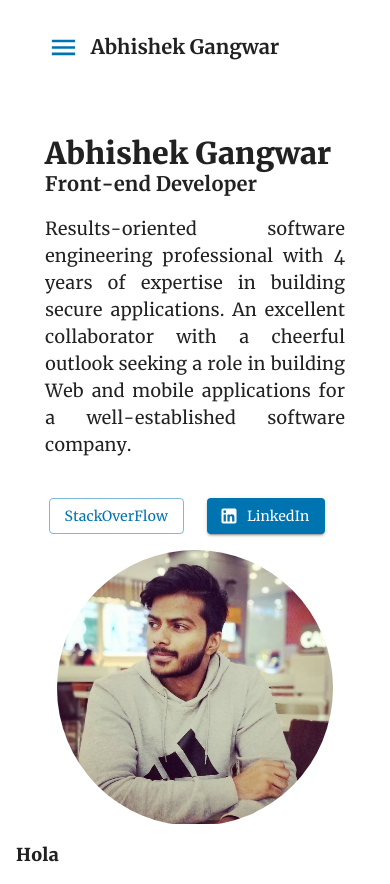
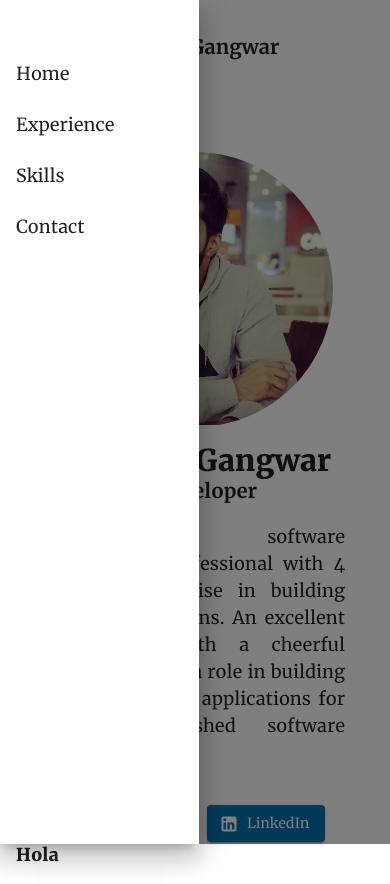
Before and after one commit to abhishekgangwar90/web-resume, a React (Create React App) app: page / in a window 390 px wide. Both pictures are taken after a click on the button 63 px from the left and 47 px from the top of the page. Built offline with nearby package versions, Linux system fonts and the light colour scheme.

Commit message:
feat: responsive header changes

```diff
--- a/src/molecules/ProfileAbout/profile-about-styles.tsx
+++ b/src/molecules/ProfileAbout/profile-about-styles.tsx
@@ -10,6 +10,11 @@ export const useStyles = makeStyles((theme) => ({
 
     [theme.breakpoints.down('md')]: {
       padding: '0 45px',
+    },
+  },
+  grid: {
+    [theme.breakpoints.down('xs')]: {
+      flexDirection: 'column-reverse',
     },
   },
   aboutContainer: {
--- a/src/molecules/ProfileAbout/profile-about.tsx
+++ b/src/molecules/ProfileAbout/profile-about.tsx
@@ -25,7 +25,7 @@ const ProfileAbout: React.FunctionComponent<Props> & {
 
   return (
     <Container className={classes.container}>
-      <Grid container>
+      <Grid container className={classes.grid}>
         <Grid md={7} sm={7} xs={12} item>
           <ProfileAboutContent {...aboutConfig} />
         </Grid>
--- /dev/null
+++ b/src/molecules/ProfileHeader/profile-header-title.tsx
@@ -0,0 +1,65 @@
+import React from 'react';
+import {
+  IconButton,
+  List,
+  ListItem,
+  ListItemText,
+  ListSubheader,
+  SwipeableDrawer,
+  Typography,
+} from '@material-ui/core';
+import MenuIcon from '@material-ui/icons/Menu';
+import { useStyles } from './profile-header-styles';
+
+type Props = {
+  title: string;
+  navOptions: Array<any>;
+};
+
+const ProfileHeaderTitle: React.FunctionComponent<Props> = ({
+  title,
+  navOptions,
+}: Props) => {
+  const classes = useStyles();
+  const [open, setOpen] = React.useState(false);
+
+  const renderDrawerMenuOptions = () => {
+    return (
+      <List subheader={<ListSubheader>Abhishek Gangwar</ListSubheader>}>
+        {navOptions.map((elm) => {
+          return (
+            <ListItem key={elm.id}>
+              <ListItemText primary={elm.title} />
+            </ListItem>
+          );
+        })}
+      </List>
+    );
+  };
+
+  return (
+    <div className={classes.toolbarTitle}>
+      <div className={classes.customIconButton}>AG</div>
+      <IconButton
+        color="primary"
+        className={classes.iconButton}
+        onClick={() => setOpen(true)}
+      >
+        <MenuIcon />
+      </IconButton>
+      <>
+        <SwipeableDrawer
+          anchor="left"
+          open={open}
+          onClose={() => setOpen(false)}
+          onOpen={() => setOpen(true)}
+        >
+          {renderDrawerMenuOptions()}
+        </SwipeableDrawer>
+      </>
+      <Typography variant="h5">{title}</Typography>
+    </div>
+  );
+};
+
+export default ProfileHeaderTitle;
--- a/src/molecules/ProfileHeader/profile-header.tsx
+++ b/src/molecules/ProfileHeader/profile-header.tsx
@@ -8,9 +8,9 @@ import {
   Toolbar,
   Typography,
 } from '@material-ui/core';
-import MenuIcon from '@material-ui/icons/Menu';
 import ElevationScroll from './profile-elevation-scroll';
 import { useStyles } from './profile-header-styles';
+import ProfileHeaderTitle from './profile-header-title';
 
 type Props = {
   headerConfig: {
@@ -55,13 +55,10 @@ const ProfileHeader: React.FunctionComponent<Props> = ({
         <AppBar className={classes.appBar}>
           <Container>
             <Toolbar className={classes.noPadding}>
-              <div className={classes.toolbarTitle}>
-                <div className={classes.customIconButton}>AG</div>
-                <IconButton color="primary" className={classes.iconButton}>
-                  <MenuIcon />
-                </IconButton>
-                <Typography variant="h5">{headerConfig.title}</Typography>
-              </div>
+              <ProfileHeaderTitle
+                title={headerConfig.title}
+                navOptions={headerConfig.navOptions}
+              />
               <div className={classes.toolbarActions}>
                 {renderToolBarButtons()}
               </div>
```
